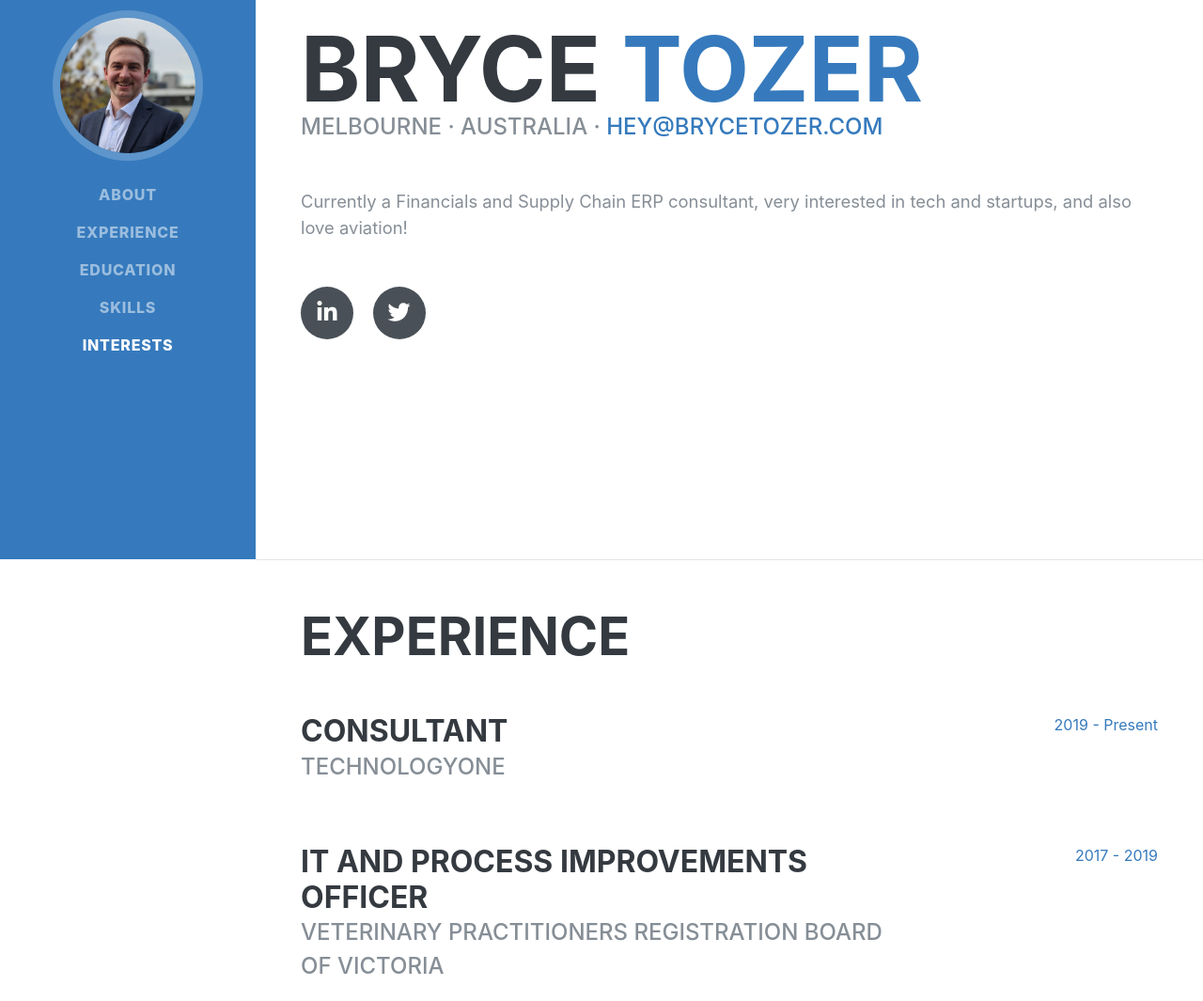
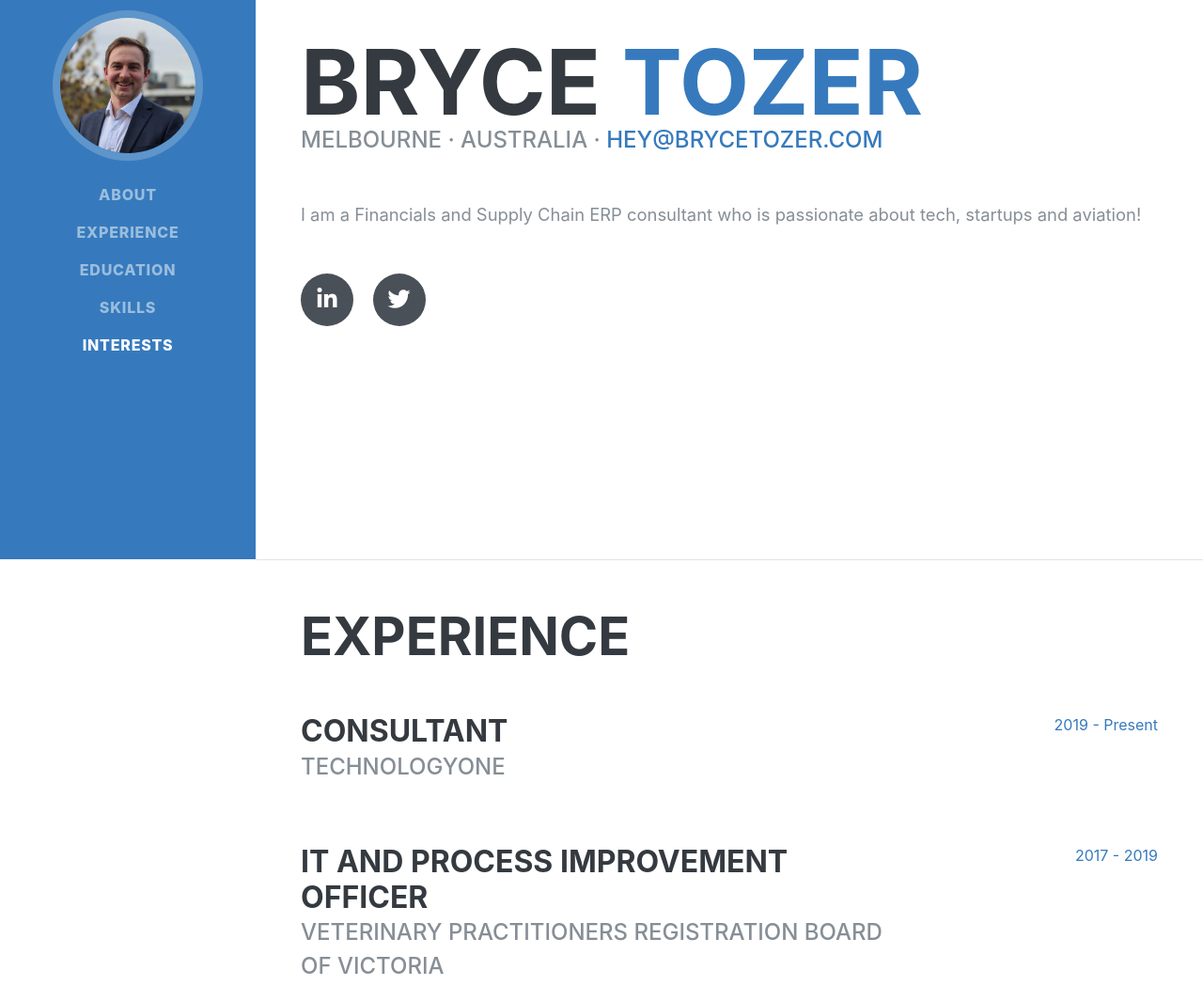
Before and after one commit to btoze/btoze.github.io, a plain HTML site: page index.html in a window 1280 px wide. Shown: the part 205-1270 px from the top of the page at 94% size. Drawn offline with nearby package versions, Linux system fonts and the light colour scheme; a web font is replaced by a local one.

Commit message:
Update wording

```diff
--- a/index.html
+++ b/index.html
@@ -74,7 +74,7 @@
         <div class="subheading mb-5">Melbourne · Australia ·
           <a href="mailto:hey@brycetozer.com">hey@brycetozer.com</a>
         </div>
-        <p class="lead mb-5">Currently a Financials and Supply Chain ERP consultant, very interested in tech and startups, and also love aviation!</p>
+        <p class="lead mb-5">I am a Financials and Supply Chain ERP consultant who is passionate about tech, startups and aviation!</p>
         <div class="social-icons">
           <a href="http://www.linkedin.com/in/bryce-tozer">
             <i class="fab fa-linkedin-in"></i>
@@ -114,7 +114,7 @@
 
         <div class="resume-item d-flex flex-column flex-md-row justify-content-between mb-5">
           <div class="resume-content">
-            <h3 class="mb-0">IT and Process Improvements Officer</h3>
+            <h3 class="mb-0">IT and Process Improvement Officer</h3>
             <div class="subheading mb-3">Veterinary Practitioners Registration Board of Victoria</div>
             <p> </p>
           </div>
@@ -186,7 +186,7 @@
       <div class="w-100">
         <h2 class="mb-5">Skills</h2>
 
-        <div class="subheading mb-3"> Tools &amp; Languages I've played with</div>
+        <div class="subheading mb-3"> Tools &amp; Languages</div>
         <ul class="list-inline dev-icons">
           <li class="list-inline-item data-toggle="tooltip" data-placement="top" title="Tooltip on top"">
             <i class="fab fa-html5"></i>
```
